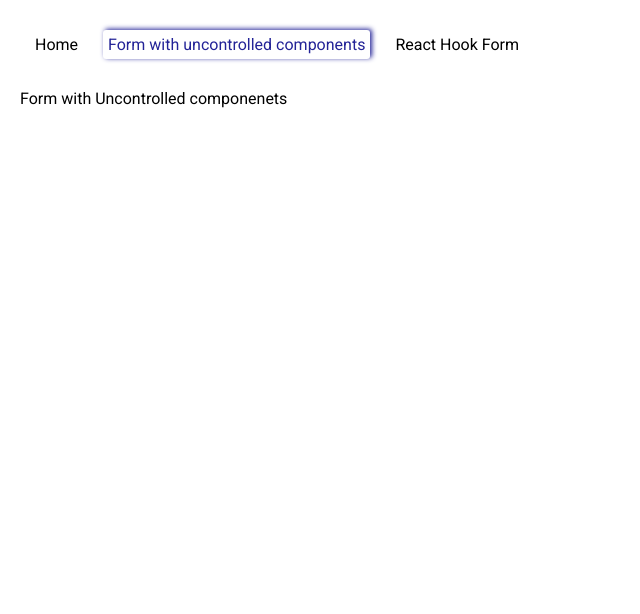
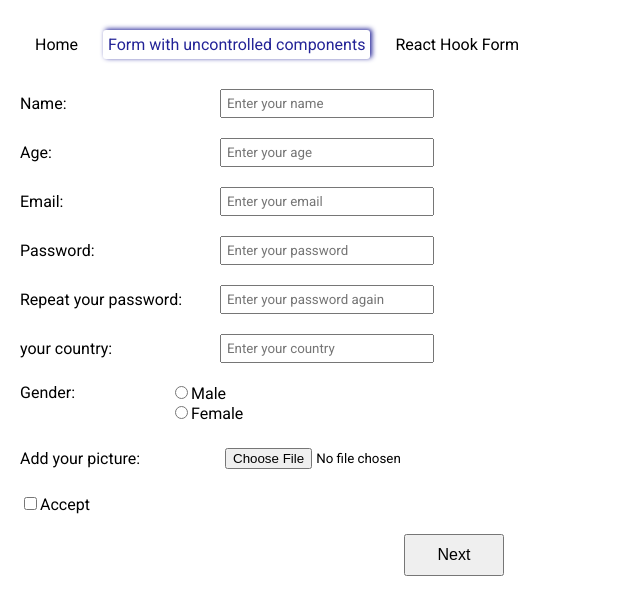
Before and after one commit to alenzija/rs-school-react, a React (Vite) app: page /form in a window 1280 px wide. Shown: the top 614 px of the page, without its empty margins (0-640 px from the left). Built offline with nearby package versions, Linux system fonts and the light colour scheme.

Commit message:
feat: create form without react-hook-form

```diff
--- a/src/components/forms/form-with-uncontolled-components.tsx
+++ b/src/components/forms/form-with-uncontolled-components.tsx
@@ -1,3 +1,242 @@
+import { useNavigate } from 'react-router-dom';
+import { useDispatch, useSelector } from 'react-redux';
+import { schema } from './schema';
+import { addData, updateData } from '../../store/data-form-slice';
+
+import { IFormData } from '../../types';
+import { RootState } from '../../store/store';
+
+import './form.scss';
+import { convertBase64 } from '../../utils';
+import { useEffect, useRef, useState } from 'react';
+import { ValidationError } from 'yup';
+
+type ErrorsType = {
+  name: string;
+  age: string;
+  email: string;
+  firstPassword: string;
+  secondPassword: string;
+  country: string;
+  gender: string;
+  accept: string;
+};
+
 export const FormWithUncontolledComponents = () => {
-  return <div>Form with Uncontrolled componenets</div>;
+  const formData = useSelector(
+    (state: RootState) => state.dataForm.currentData
+  );
+
+  // const countries = useSelector((state: RootState) => state.countries.values);
+  const navigate = useNavigate();
+  const dispatch = useDispatch();
+
+  const formRef = useRef<HTMLFormElement>(null);
+  const [errors, setErrors] = useState<ErrorsType>({
+    name: '',
+    age: '',
+    email: '',
+    firstPassword: '',
+    secondPassword: '',
+    country: '',
+    gender: '',
+    accept: '',
+  });
+
+  const clearErrors = () => {
+    setErrors({
+      name: '',
+      age: '',
+      email: '',
+      firstPassword: '',
+      secondPassword: '',
+      country: '',
+      gender: '',
+      accept: '',
+    });
+  };
+
+  const onSubmit = async (e: React.SyntheticEvent) => {
+    e.preventDefault();
+
+    const target = e.target as typeof e.target & {
+      name: { value: string };
+      age: { value: number };
+      email: { value: string };
+      firstPassword: { value: string };
+      secondPassword: { value: string };
+      country: { value: string };
+      gender: { value: string };
+      image: { files: FileList };
+      accept: { checked: boolean };
+    };
+
+    const data: IFormData = {
+      name: target.name.value,
+      age: target.age.value,
+      email: target.email.value,
+      firstPassword: target.firstPassword.value,
+      secondPassword: target.secondPassword.value,
+      country: target.country.value,
+      gender: target.gender.value,
+      image: target.image.files,
+      accept: target.accept.checked,
+    };
+    try {
+      clearErrors();
+      schema.validateSync(data, { abortEarly: false });
+      data.imageBase64 =
+        data.image && data.image.length > 0
+          ? await convertBase64(data.image[0])
+          : formData?.imageBase64;
+      data.imageName =
+        data.image && data.image.length > 0
+          ? data.image[0].name
+          : formData?.imageName;
+      data.image = undefined;
+      dispatch(addData(data));
+      navigate('/');
+    } catch (e) {
+      if (!(e instanceof ValidationError)) {
+        return;
+      }
+      e.inner.reverse().forEach((error: ValidationError) => {
+        const key = error.path as string;
+        const message = error.message;
+        setErrors((prevErrors) => ({ ...prevErrors, [key]: message }));
+      });
+    }
+  };
+
+  useEffect(() => {
+    dispatch(updateData());
+  }, [dispatch]);
+
+  return (
+    <form ref={formRef} className="form" onSubmit={onSubmit}>
+      <div className="text-field">
+        <label htmlFor="name">Name:</label>
+        <input
+          type="text"
+          id="name"
+          name="name"
+          defaultValue={formData?.name}
+          placeholder="Enter your name"
+        />
+      </div>
+      {errors.name && <div className="error">{errors.name}</div>}
+      <div className="text-field">
+        <label htmlFor="age">Age:</label>
+        <input
+          name="age"
+          type="number"
+          id="age"
+          placeholder="Enter your age"
+          defaultValue={formData?.age}
+        />
+      </div>
+      {errors.age && <div className="error">{errors.age}</div>}
+      <div className="text-field">
+        <label htmlFor="email">Email:</label>
+        <input
+          name="email"
+          type="email"
+          id="email"
+          placeholder="Enter your email"
+          defaultValue={formData?.email}
+        />
+      </div>
+      {errors.email && <div className="error">{errors.email}</div>}
+      <div className="text-field">
+        <label htmlFor="password_first">Password:</label>
+        <input
+          name="firstPassword"
+          type="password"
+          id="password_first"
+          placeholder="Enter your password"
+          defaultValue={formData?.firstPassword}
+        />
+      </div>
+      {errors.firstPassword && (
+        <div className="error">{errors.firstPassword}</div>
+      )}
+      <div className="text-field">
+        <label htmlFor="password_second">Repeat your password:</label>
+        <input
+          name="secondPassword"
+          type="password"
+          id="password_second"
+          placeholder="Enter your password again"
+          defaultValue={formData?.secondPassword}
+        />
+      </div>
+      {errors.secondPassword && (
+        <div className="error">{errors.secondPassword}</div>
+      )}
+      <div className="text-field">
+        <label htmlFor="country">your country:</label>
+        <input
+          name="country"
+          type="text"
+          id="country"
+          placeholder="Enter your country"
+          defaultValue={formData?.country}
+        />
+      </div>
+      {/* <AutocompliteInput
+        id="country"
+        label="Country:"
+        values={countries}
+        className="text-field"
+        register={register}
+        setValue={setValue}
+        watch={watch}
+      /> */}
+      {errors.country && <div className="error">{errors.country}</div>}
+      <div className="radio-group">
+        <div className="radio-group__title">Gender:</div>
+        <div>
+          <div>
+            <input
+              name="gender"
+              type="radio"
+              value="male"
+              id="male"
+              defaultChecked={formData?.gender === 'male'}
+            />
+            <label htmlFor="male">Male</label>
+          </div>
+          <div>
+            <input
+              name="gender"
+              type="radio"
+              id="female"
+              value="female"
+              defaultChecked={formData?.gender === 'female'}
+            />
+            <label htmlFor="female">Female</label>
+          </div>
+        </div>
+      </div>
+      {errors.gender && <div className="error">{errors.gender}</div>}
+      <div className="text-field">
+        <label htmlFor="image">Add your picture:</label>
+        <input name="image" type="file" id="image" accept=".jpg, .jpeg, .png" />
+      </div>
+      {formData?.imageName && (
+        <div className="text-field">Your picture: {formData?.imageName}</div>
+      )}
+      <div className="checkbox">
+        <input
+          name="accept"
+          type="checkbox"
+          id="accept"
+          defaultChecked={formData?.accept}
+        />
+        <label htmlFor="accept">Accept</label>
+      </div>
+      {errors.accept && <div className="error accept">{errors.accept}</div>}
+      <button type="submit">Next</button>
+    </form>
+  );
 };
```
